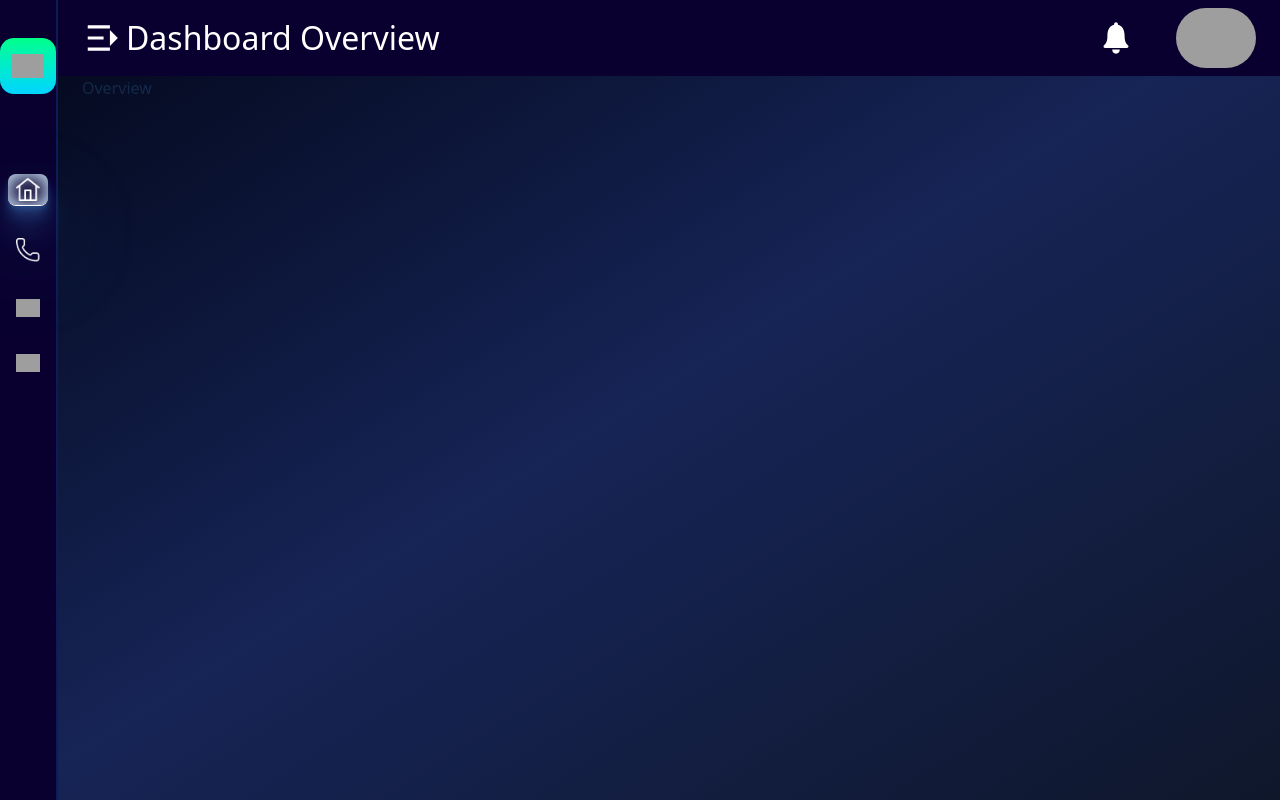
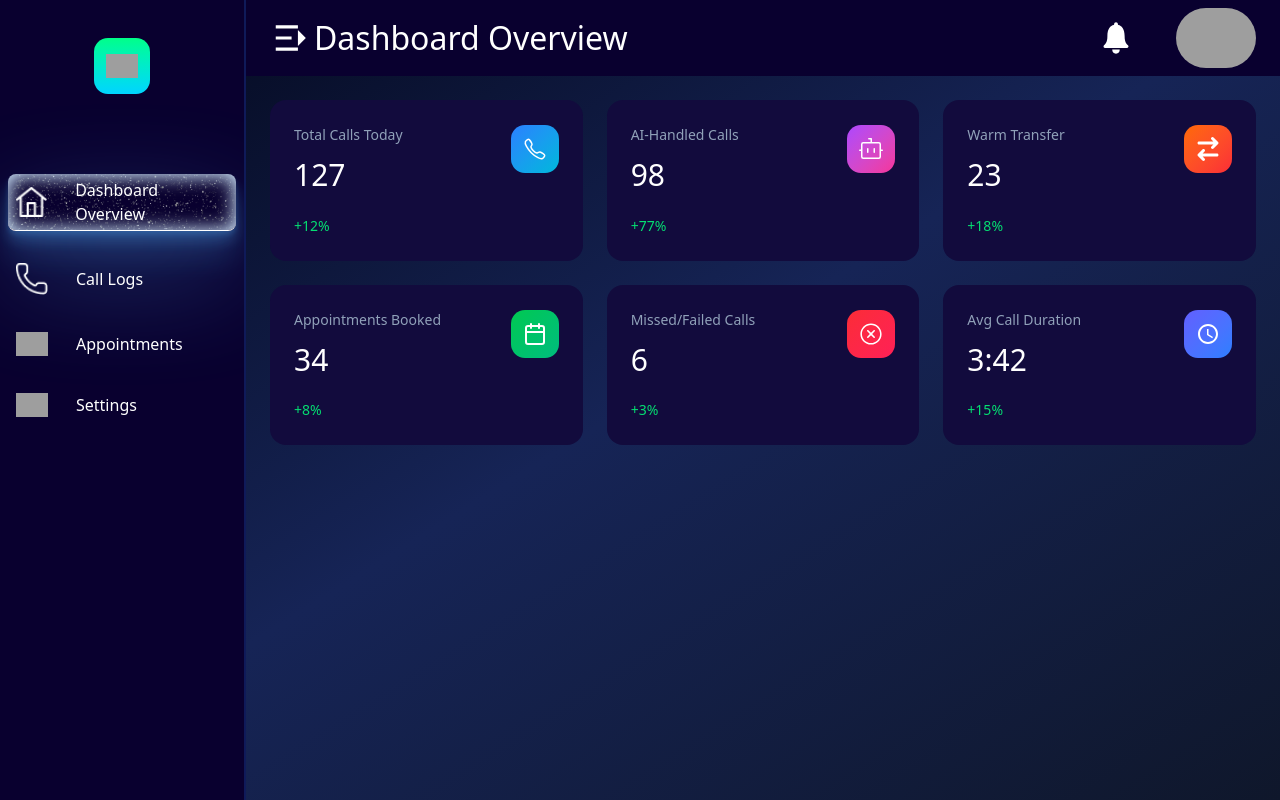
Before and after one commit to Sabbir-75/Dashboard, a React (Vite) app: page / in a window 1280 px wide. Built offline with nearby package versions, Linux system fonts and the light colour scheme; grey boxes are pictures that could not be loaded.

Commit message:
implementation of Stat Cards complete

```diff
--- a/src/Pages/Dashboard/Dashboard.jsx
+++ b/src/Pages/Dashboard/Dashboard.jsx
@@ -46,7 +46,7 @@ const Dashboard = () => {
     return (
         <div className='max-w-[1440px] bg-[linear-gradient(to_bottom_right,#020618,#162456,#0F172B)] mx-auto'>
             <div className="drawer lg:drawer-open">
-                <input id="my-drawer-4" type="checkbox" className="drawer-toggle" />
+                <input id="my-drawer-4" type="checkbox" className="drawer-toggle" defaultChecked />
                 <div className="drawer-content">
                     {/* Navbar */}
                     <nav className="navbar w-full bg-base-100 px-1 md:px-4 lg:px-6 py-1 md:py-2 flex items-center justify-between">
@@ -76,10 +76,16 @@ const Dashboard = () => {
 
                     </nav>
 
-                    {/* Page content here */}
-                    <div className="px-4 md:px-5 lg:px-6">
+
+
+
+                    <div className="px-4 md:px-5 lg:px-6 pt-4 md:pt-5 lg:pt-6">
                         <Outlet></Outlet>
                     </div>
+
+
+
+
                 </div>
 
                 <div className="drawer-side bg-base-100 stroke-1 border-r-2 border-[#2b80ff33] pt-[26px] md:pt-[30px] lg:pt-[38px] is-drawer-close:overflow-visible duration-200">
@@ -98,7 +104,7 @@ const Dashboard = () => {
                                             onMouseEnter={() => setHoverId(item.id)}
                                             onMouseLeave={() => setHoverId(null)}
                                             style={{
-                                                backgroundImage: (hoverId === item.id || location.pathname == `/${item.link}`) ? `url(${noice})` : "none",
+                                                backgroundImage: (hoverId === item.id || (item.link === "overview" && location.pathname == "/")) ? `url(${noice})` : "none",
                                                 backgroundSize: "cover",
                                                 backgroundPosition: "center",
                                             }}
--- a/src/Pages/Overview/Overview.jsx
+++ b/src/Pages/Overview/Overview.jsx
@@ -1,9 +1,102 @@
 import React from 'react';
+import { IoCallOutline } from "react-icons/io5";
+import { FaArrowRightArrowLeft } from "react-icons/fa6";
+import { LuCalendar } from "react-icons/lu";
+import { RxCrossCircled } from "react-icons/rx";
+import { MdAccessTime } from "react-icons/md";
+import { GoDependabot } from "react-icons/go";
+
+
+const overview = [
+    {
+        id: 1,
+        name: "Total Calls Today",
+        count: "127",
+        parsent: 12,
+        icon: <div className='w-[48px] h-[48px] rounded-[14px] p-2 md:p-3 flex justify-center items-center bg-gradient-to-br from-[#2B7FFF] to-[#00B8DB]'>
+
+                            <IoCallOutline className='text-[18px] md:text-[20px] lg:text-[24px] text-white' />
+                        </div>
+    },
+    {
+        id: 2,
+        name: "AI-Handled Calls",
+        count: "98",
+        parsent: 77,
+        icon: <div className='w-[48px] h-[48px] rounded-[14px] p-2 md:p-3 flex justify-center items-center bg-gradient-to-br from-[#AD46FF] to-[#F6339A]'>
+                            <GoDependabot className='text-[18px] md:text-[20px] lg:text-[24px] text-white' />
+                        </div>
+
+
+    },
+    {
+        id: 3,
+        name: "Warm Transfer",
+        count: "23",
+        parsent: 18,
+        icon: <div className='w-[48px] h-[48px] rounded-[14px] p-2 md:p-3 flex justify-center items-center bg-gradient-to-br from-[#FF6900] to-[#FB2C36]'>
+
+<FaArrowRightArrowLeft className='text-[18px] md:text-[20px] lg:text-[24px] text-white' />
+                        </div>
+
+
+    },
+    {
+        id: 4,
+        name: "Appointments Booked",
+        count: "34",
+        parsent: 8,
+        icon: <div className='w-[48px] h-[48px] rounded-[14px] p-2 md:p-3 flex justify-center items-center bg-gradient-to-br from-[#00C950] to-[#00BC7D]'>
+
+                             <LuCalendar className='text-[18px] md:text-[20px] lg:text-[24px] text-white' />
+                        </div>
+
+
+    },
+    {
+        id: 5,
+        name: "Missed/Failed Calls",
+        count: "6",
+        parsent: 3,
+        icon: <div className='w-[48px] h-[48px] rounded-[14px] p-2 md:p-3 flex justify-center items-center bg-gradient-to-br from-[#FB2C36] to-[#FF2056]'>
+
+                            <RxCrossCircled className='text-[18px] md:text-[20px] lg:text-[24px] text-white' />
+                        </div>
+
+
+    },
+    {
+        id: 6,
+        name: "Avg Call Duration",
+        count: "3:42",
+        parsent: 15,
+        icon: <div className='w-[48px] h-[48px] rounded-[14px] p-2 md:p-3 flex justify-center items-center bg-gradient-to-br from-[#615FFF] to-[#2B7FFF]'>
+
+                            <MdAccessTime className='text-[18px] md:text-[20px] lg:text-[24px] text-white' />
+                        </div>
+
+
+    },
+]
 
 const Overview = () => {
     return (
-        <div>
-            Overview
+        <div className='grid grid-cols-1 md:grid-cols-2 lg:grid-cols-3 gap-2 md:gap-4 lg:gap-6'>
+
+            {
+                overview.map(item => (
+                    <div key={item.id} className='flex justify-between bg-base-200 px-2 md:px-4 lg:px-6 py-[25px] rounded-lg md:rounded-xl lg:rounded-2xl'>
+                        <div>
+                            <h4 className='text-xs mb-[7px] md:text-sm font-normal text-[#90A1B9]'>{item.name}</h4>
+                            <h4 className='text-lg mb-[12px] md:mb-[17px] md:text-[24px] lg:text-[30px] font-normal text-[#FFFFFF]'>{item.count}</h4>
+                            <h4 className='text-xs md:text-sm font-normal text-[#05DF72]'>+{item.parsent}%</h4>
+                        </div>
+                          {item.icon}
+                    </div>
+                ))
+            }
+
+
         </div>
     );
 };
--- a/src/index.css
+++ b/src/index.css
@@ -10,7 +10,7 @@
   prefersdark: false;
   color-scheme: "dark";
   --color-base-100: #111B3C;
-  --color-base-200: #111B3C;
+  --color-base-200: rgba(15, 23, 43, 0.5);
   --color-base-300: rgba(15, 15, 43, 0.5);
   --color-base-content: oklch(78% 0.115 274.713);
   --color-primary: #162F61;
```
